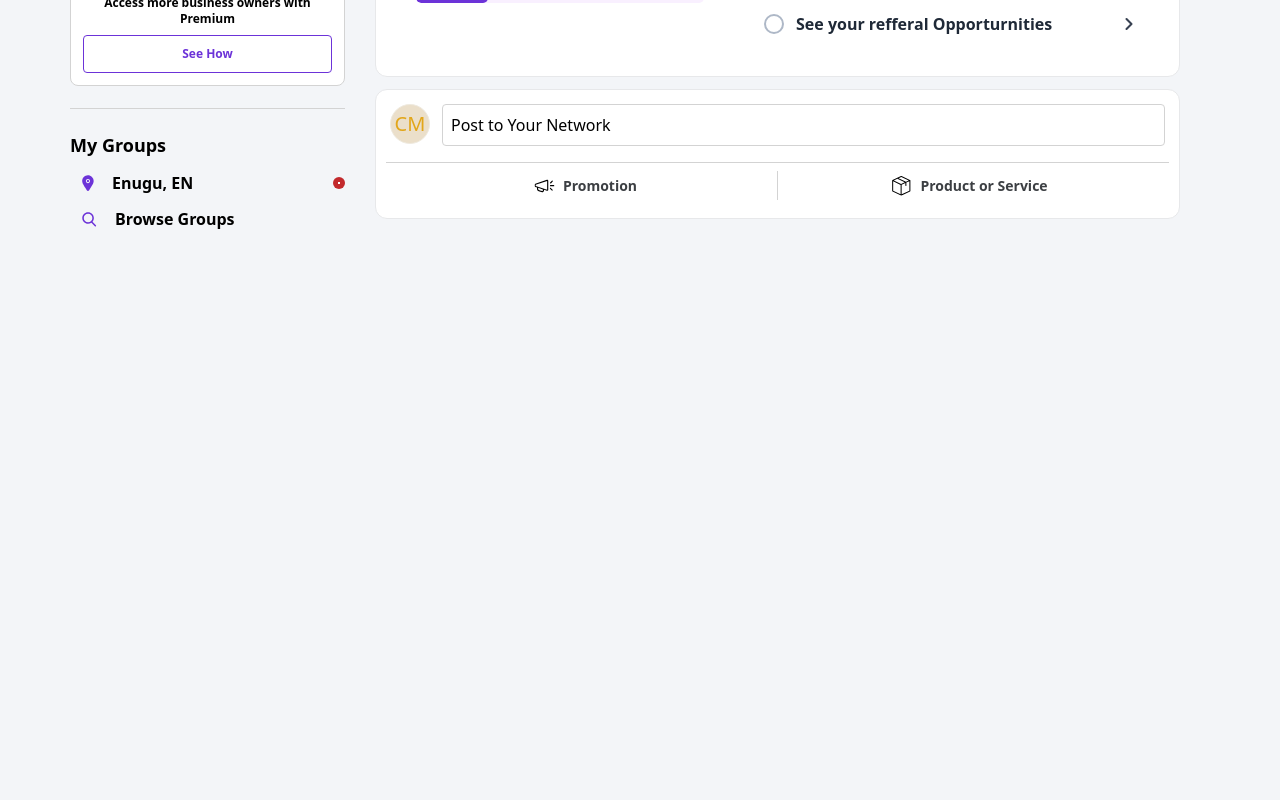
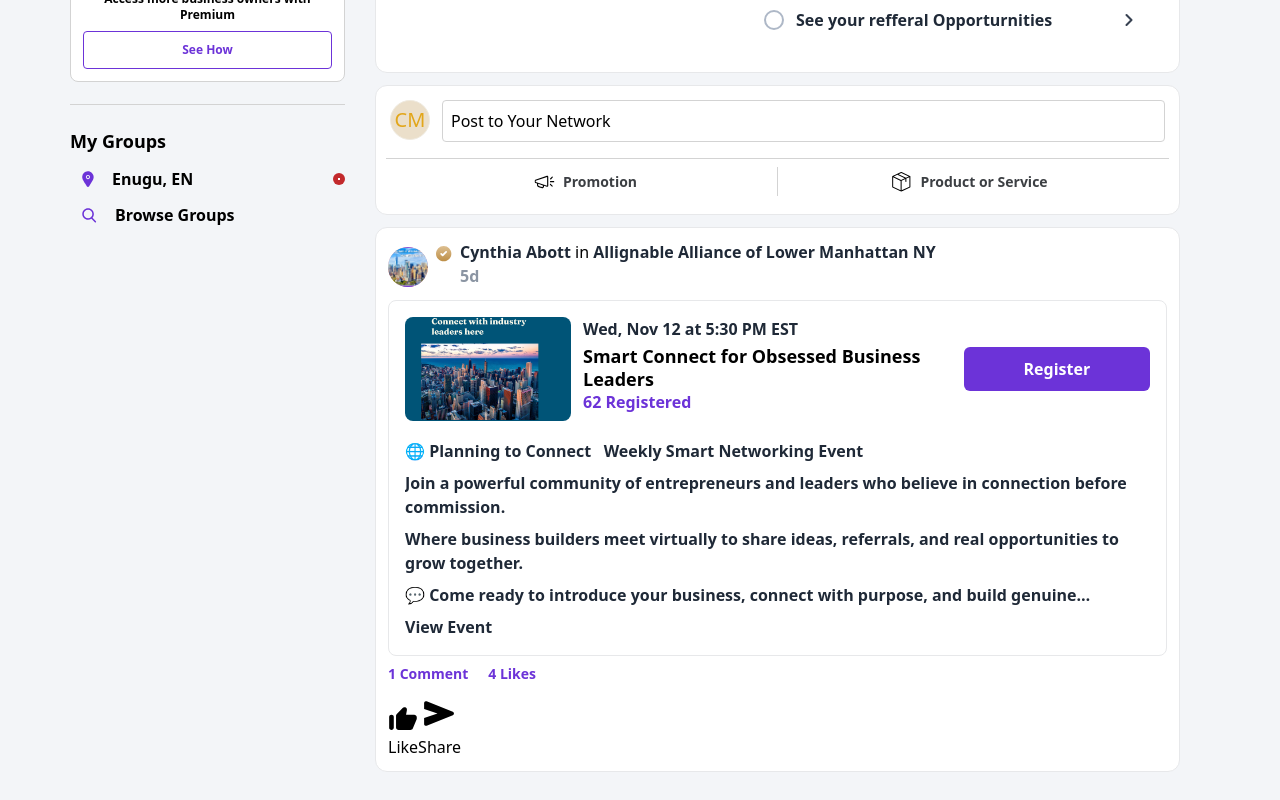
Before and after one commit to munachi821/alignable, a Next.js app: page /biz in a window 1280 px wide. Shown: the part 842-1642 px from the top of the page. Before the commit the page ends 1127 px from the top, so only its background shows below. Built offline with nearby package versions, Linux system fonts and the light colour scheme.

Commit message:
almost done with the event post, fixed an issue with the navbar

```diff
--- a/app/(dashboard)/biz/page.tsx
+++ b/app/(dashboard)/biz/page.tsx
@@ -15,9 +15,14 @@ import GetStartedSVG from "@/components/SVG/GetStartedSVG";
 import { Check, ChevronRight } from "lucide-react";
 import PromotionSVG from "@/components/SVG/PromotionSVG";
 import ProductSVG from "@/components/SVG/ProductSVG";
+import ProfileImg from "../../../public/images/ProfileImg1.png";
+import Premium_tagSVG from "@/components/SVG/Premium_tagSVG";
+import EventImg from "../../../public/images/EventImg.png";
+import LikeSVG from "@/components/SVG/LikeSVG";
+import ShareSVG from "@/components/SVG/ShareSVG";
 const Page = () => {
   return (
-    <section className="w-screen min-h-screen py-8">
+    <section className="w-screen min-h-screen py-24">
       <div className="max-w-[1150px] mx-auto bg-[#2d3748] px-4 py-4 rounded-xl flex justify-between items-center">
         <div className="flex gap-4">
           <div>
@@ -368,6 +373,134 @@ const Page = () => {
               </button>
             </div>
           </div>
+
+          {/* Posts */}
+
+          {/* Register for Group Event */}
+          <div className="bg-white border border-[#e7e8ea] rounded-xl p-3">
+            <header className="flex items-center gap-2 pt-1.5 mb-3">
+              <a
+                href="#"
+                className="size-10 rounded-full bg-red-300 flex items-center justify-center overflow-hidden"
+              >
+                <Image
+                  src={ProfileImg}
+                  alt="profile picture"
+                  className="w-10 h-10 object-cover"
+                />
+              </a>
+
+              <div className="flex items-start h-fit gap-2">
+                <Premium_tagSVG />
+                <div>
+                  <p className="h-fit -mt-1.5">
+                    <a
+                      href="#"
+                      className="font-bold text-[#1f2937] hover:underline"
+                    >
+                      Cynthia Abott
+                    </a>{" "}
+                    in{" "}
+                    <a
+                      href="#"
+                      className="font-bold text-[#1f2937] hover:underline"
+                    >
+                      Allignable Alliance of Lower Manhattan NY
+                    </a>
+                  </p>
+                  <a
+                    href="#"
+                    className="font-semibold text-[#8b95a3] hover:underline"
+                  >
+                    5d
+                  </a>
+                </div>
+              </div>
+            </header>
+
+            <div className="border border-[#e7e8ea] rounded-lg p-4">
+              <div className="flex items-center">
+                <div className="w-3/4 flex gap-3">
+                  <a href="#" className="w-[180px]">
+                    <Image
+                      src={EventImg}
+                      alt="event"
+                      className="object-cover w-[180px] rounded-lg"
+                    />
+                  </a>
+
+                  <div>
+                    <a href="#" className="space-y-1">
+                      <p className="text-[#1f2937] font-bold">
+                        Wed, Nov 12 at 5:30 PM EST
+                      </p>
+                      <p className="font-semibold text-[1.125rem] leading-tight">
+                        Smart Connect for Obsessed Business Leaders
+                      </p>
+                    </a>
+                    <a href="#" className="font-bold text-[#6c33d8] mt-6">
+                      62 Registered
+                    </a>
+                  </div>
+                </div>
+                <button className="w-1/4 bg-[#6c33d8] rounded-md font-bold text-white py-2.5 hover:bg-[#9d74e5] transition-colors cursor-pointer">
+                  Register
+                </button>
+              </div>
+
+              <div className="[&_p]:mb-2 line-clamp-6 mb-2 font-semibold text-[#1f2937] mt-4.5">
+                <p>
+                  🌐 Planning to Connect&nbsp;&nbsp; Weekly Smart Networking
+                  Event
+                </p>
+                <p>
+                  Join a powerful community of entrepreneurs and leaders who
+                  believe in connection before commission.
+                </p>
+                <p>
+                  Where business builders meet virtually to share ideas,
+                  referrals, and real opportunities to grow together.
+                </p>
+                <p>
+                  💬 Come ready to introduce your business, connect with
+                  purpose, and build genuine relationships. No selling
+                  <br />
+                  📅 Every [Wednesday, at 5:30 PM ET]&nbsp; 💻 Virtual via Zoom
+                </p>
+                <p>Let’s plan to connect and watch our businesses multiply!</p>
+                <p className="text-[#055a8c] hover:underline last:mb-0">
+                  <a
+                    href="#"
+                    target="_blank"
+                    rel="nofollow noopener noreferrer"
+                  >
+                    (3) MVP Cynthia Abbott - YouTube
+                  </a>
+                </p>
+              </div>
+              <a
+                href="#"
+                className="font-bold text-[#1f2937] hover:underline leading-0"
+              >
+                View Event
+              </a>
+            </div>
+
+            {/* Comment count */}
+            <div className="text-[#6c33d8] font-semibold text-sm space-x-5 my-2">
+              <a href="#">1 Comment</a>
+              <a href="#">4 Likes</a>
+            </div>
+
+            <div>
+              <button>
+                <LikeSVG /> Like
+              </button>
+              <button>
+                <ShareSVG /> Share
+              </button>
+            </div>
+          </div>
         </div>
       </div>
     </section>
--- a/app/globals.css
+++ b/app/globals.css
@@ -44,3 +44,8 @@
 .networking-gradient {
   background-image: linear-gradient(225deg, #a46ef1 0%, #3f52d5 100%);
 }
+.text-body-medium {
+  font-size: 1rem;
+  line-height: 125%;
+  font-weight: 500;
+}
--- /dev/null
+++ b/components/SVG/LikeSVG.tsx
@@ -0,0 +1,13 @@
+const LikeSVG = () => {
+  return (
+    <svg
+      xmlns="http://www.w3.org/2000/svg"
+      viewBox="0 0 20 20"
+      role="img"
+      aria-hidden="true"
+    >
+      <path d="M17.395 7.1c.431 0 .828.176 1.188.53.36.354.541.753.541 1.199v.884a1.492 1.492 0 0 1-.135.628l-2.509 5.897a1.59 1.59 0 0 1-.624.764 1.748 1.748 0 0 1-.98.287H7.073c-.483 0-.892-.164-1.226-.492-.335-.328-.503-.74-.503-1.237V7.82c0-.242.047-.47.14-.684.093-.214.221-.402.383-.565l3.869-3.868a2 2 0 0 1 1.034-.562c.402-.084.747-.043 1.034.123.352.19.582.48.689.869.107.389.119.776.036 1.163L11.995 7.1h5.4ZM2.305 17.289c-.412 0-.771-.153-1.077-.458a1.474 1.474 0 0 1-.457-1.077v-7.12c0-.412.15-.771.452-1.076A1.452 1.452 0 0 1 2.291 7.1h.02c.412 0 .771.152 1.076.458.306.305.458.664.458 1.077v7.12c0 .412-.152.77-.458 1.076a1.474 1.474 0 0 1-1.077.458h-.005Z"></path>
+    </svg>
+  );
+};
+export default LikeSVG;
--- /dev/null
+++ b/components/SVG/Premium_tagSVG.tsx
@@ -0,0 +1,31 @@
+const Premium_tagSVG = () => {
+  return (
+    <svg
+      xmlns="http://www.w3.org/2000/svg"
+      fill="currentColor"
+      viewBox="0 0 14 14"
+      role="img"
+      height="1em"
+      className="shrink-0 h-4 w-4"
+    >
+      <path
+        fill="url(#paint0_linear_23_935)"
+        d="m5.842 7.09-.755-.738a.755.755 0 0 0-.548-.24.755.755 0 0 0-.55.24.748.748 0 0 0-.234.557.782.782 0 0 0 .244.557l1.266 1.266a.79.79 0 0 0 1.154 0l2.975-2.975a.76.76 0 0 0 .24-.553.759.759 0 0 0-.24-.552.755.755 0 0 0-.548-.24.755.755 0 0 0-.549.24L5.842 7.091Zm.878 6.35c-.928 0-1.8-.174-2.615-.524a6.76 6.76 0 0 1-2.14-1.44 6.762 6.762 0 0 1-1.44-2.14A6.567 6.567 0 0 1 0 6.72c0-.939.175-1.813.524-2.623A6.761 6.761 0 0 1 4.104.525 6.567 6.567 0 0 1 6.721 0c.94 0 1.814.175 2.624.524a6.788 6.788 0 0 1 3.572 3.573c.35.81.525 1.684.525 2.623 0 .928-.175 1.8-.525 2.615a6.761 6.761 0 0 1-3.572 3.581c-.81.35-1.685.525-2.624.525Z"
+      ></path>
+      <defs>
+        <linearGradient
+          id="paint0_linear_23_935"
+          x1="6.72"
+          x2="6.72"
+          y1="0"
+          y2="13.441"
+          gradientUnits="userSpaceOnUse"
+        >
+          <stop stopColor="#DDBF91"></stop>
+          <stop offset="1" stopColor="#BD8E46"></stop>
+        </linearGradient>
+      </defs>
+    </svg>
+  );
+};
+export default Premium_tagSVG;
--- /dev/null
+++ b/components/SVG/ShareSVG.tsx
@@ -0,0 +1,13 @@
+const ShareSVG = () => {
+  return (
+    <svg
+      xmlns="http://www.w3.org/2000/svg"
+      viewBox="0 0 20 20"
+      role="img"
+      aria-hidden="true"
+    >
+      <path d="M4.026 15.673a.81.81 0 0 1-.808-.08.817.817 0 0 1-.372-.712V12.14L9.075 10l-6.23-2.14V5.12c0-.304.125-.542.373-.712a.81.81 0 0 1 .808-.08l12.18 4.88c.362.145.543.41.543.792 0 .384-.181.648-.544.792l-12.18 4.881Z"></path>
+    </svg>
+  );
+};
+export default ShareSVG;
--- a/components/dashboard/Navbar.tsx
+++ b/components/dashboard/Navbar.tsx
@@ -30,7 +30,7 @@ const Navbar = () => {
   };
   return (
     <header>
-      <nav className="w-full bg-[#391590] ">
+      <nav className="w-full bg-[#391590] fixed z-50">
         <div className="flex text-white py-0.5 items-center justify-between max-w-[1140px] mx-auto">
           <div className="flex h-fit gap-2 relative group">
             <AllignableSVG />
```
Also changed, not shown: public/images/EventImg.png (added), public/images/ProfileImg1.png (added).
